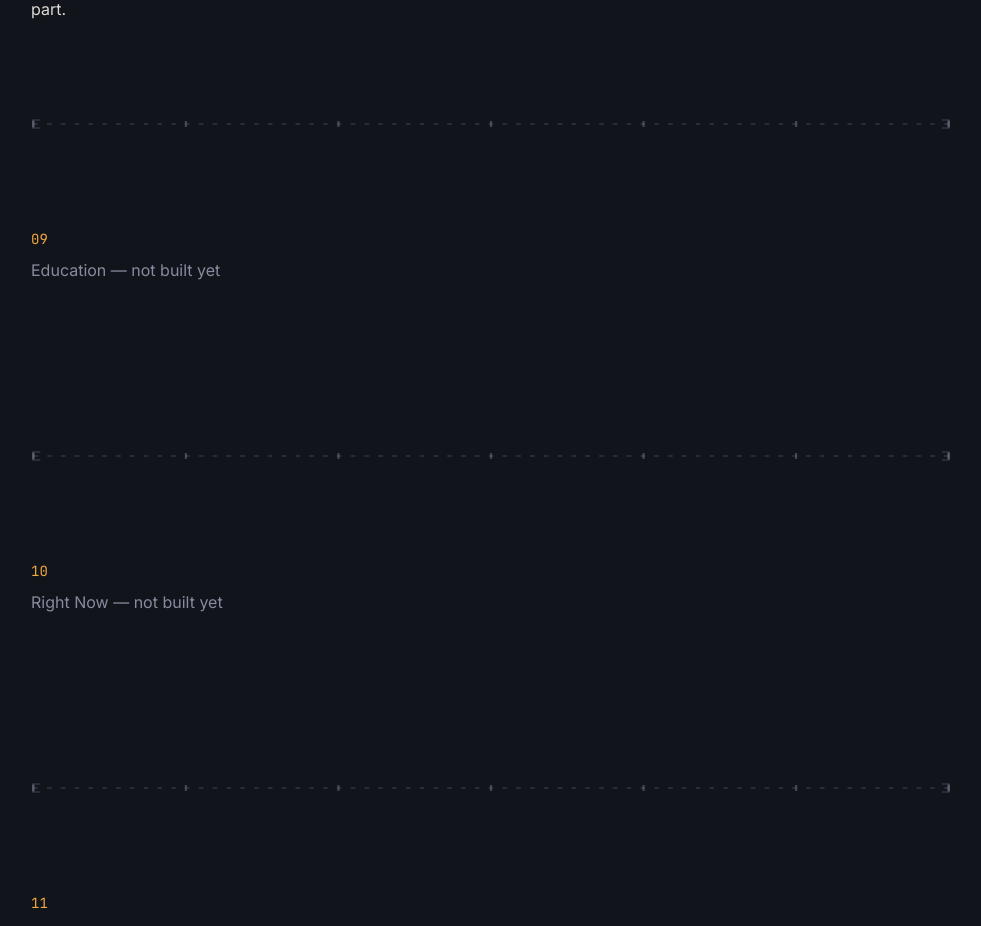
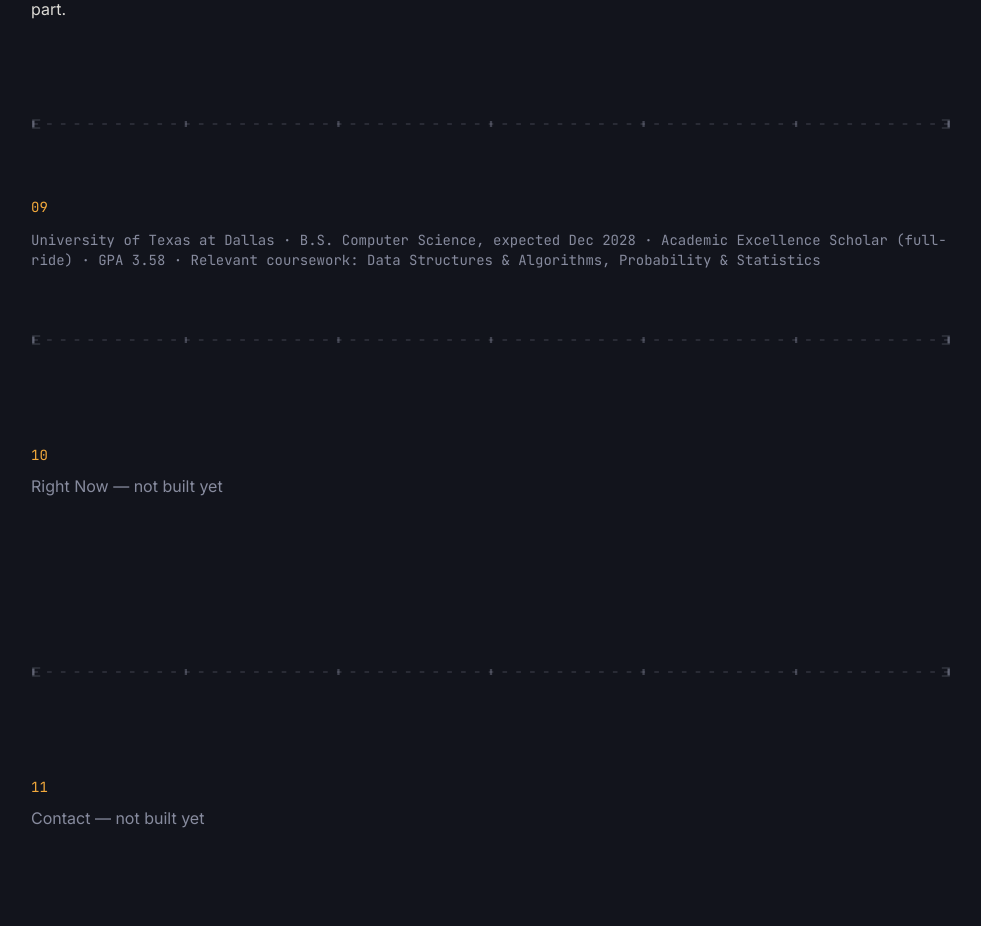
Before and after one commit to Sithranjan-Suresh/portfolio, a React (Vite) app: page / in a window 1280 px wide. Shown: the part 5580-6506 px from the top of the page, without its empty margins (177-1158 px from the left). Built offline with nearby package versions, Linux system fonts and the light colour scheme.

Commit message:
Build Education section

```diff
--- a/src/App.jsx
+++ b/src/App.jsx
@@ -9,6 +9,7 @@ import Experience from './sections/Experience'
 import OtherProjects from './sections/OtherProjects'
 import Skills from './sections/Skills'
 import About from './sections/About'
+import Education from './sections/Education'
 import Placeholder from './sections/Placeholder'
 
 const builtSections = {
@@ -18,6 +19,7 @@ const builtSections = {
   projects: OtherProjects,
   skills: Skills,
   about: About,
+  education: Education,
 }
 
 function App() {
--- /dev/null
+++ b/src/sections/Education.jsx
@@ -0,0 +1,14 @@
+function Education() {
+  return (
+    <section id="education" className="py-16">
+      <span className="font-mono text-signal-amber text-sm">09</span>
+      <p className="font-mono text-sm text-muted mt-3">
+        University of Texas at Dallas &middot; B.S. Computer Science, expected Dec 2028 &middot;
+        Academic Excellence Scholar (full-ride) &middot; GPA 3.58 &middot; Relevant coursework:
+        Data Structures &amp; Algorithms, Probability &amp; Statistics
+      </p>
+    </section>
+  )
+}
+
+export default Education
```
